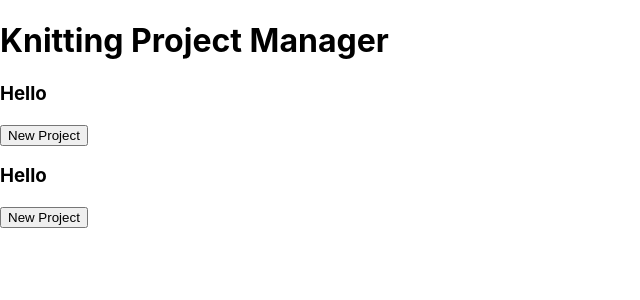
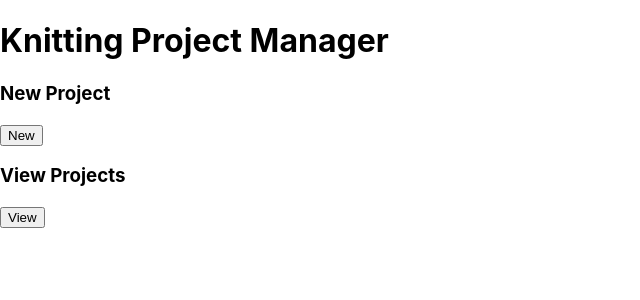
Before and after one commit to IsabelMcIlroy/KnitAndPearl, a React (Create React App) app: page / in a window 1280 px wide. Shown: the top 300 px of the page, without its empty margins (0-640 px from the left). Built offline with nearby package versions, Linux system fonts and the light colour scheme.

Commit message:
2022-06-16-1
Figured out how to change the text for my selections on splash page.

```diff
--- a/src/App.js
+++ b/src/App.js
@@ -5,8 +5,8 @@ const App = () => {
   return (
     <>
       <KnittingTitle />
-      <NewOrView />
-      <NewOrView />
+      <NewOrView Title="New Project" Button="New" />
+      <NewOrView Title="View Projects" Button="View" />
     </>
   )
 }
--- a/src/NewOrView.js
+++ b/src/NewOrView.js
@@ -1,9 +1,10 @@
 
-const NewOrView = () => {
+
+const NewOrView = ({Title, Button}) => {
     return (
        <>
-       <h3>Hello</h3>
-       <button>New Project</button>
+       <h3>{Title}</h3>
+       <button>{Button}</button>
        </>
     )
 }
```
